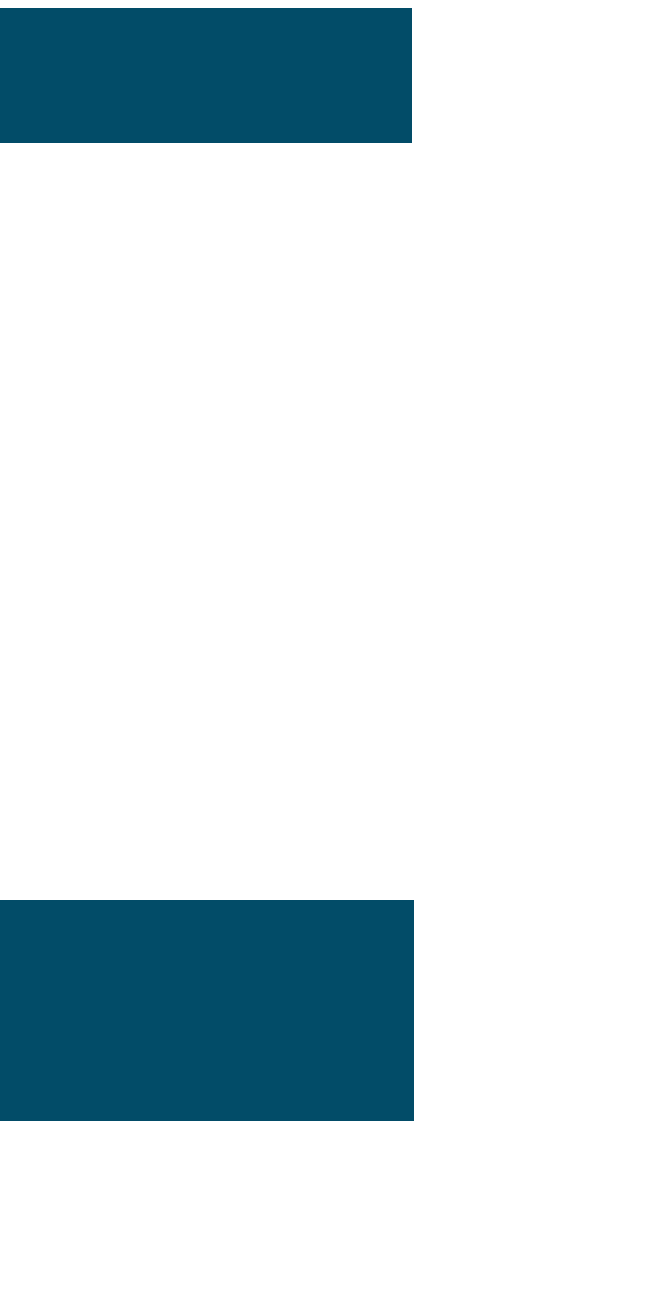
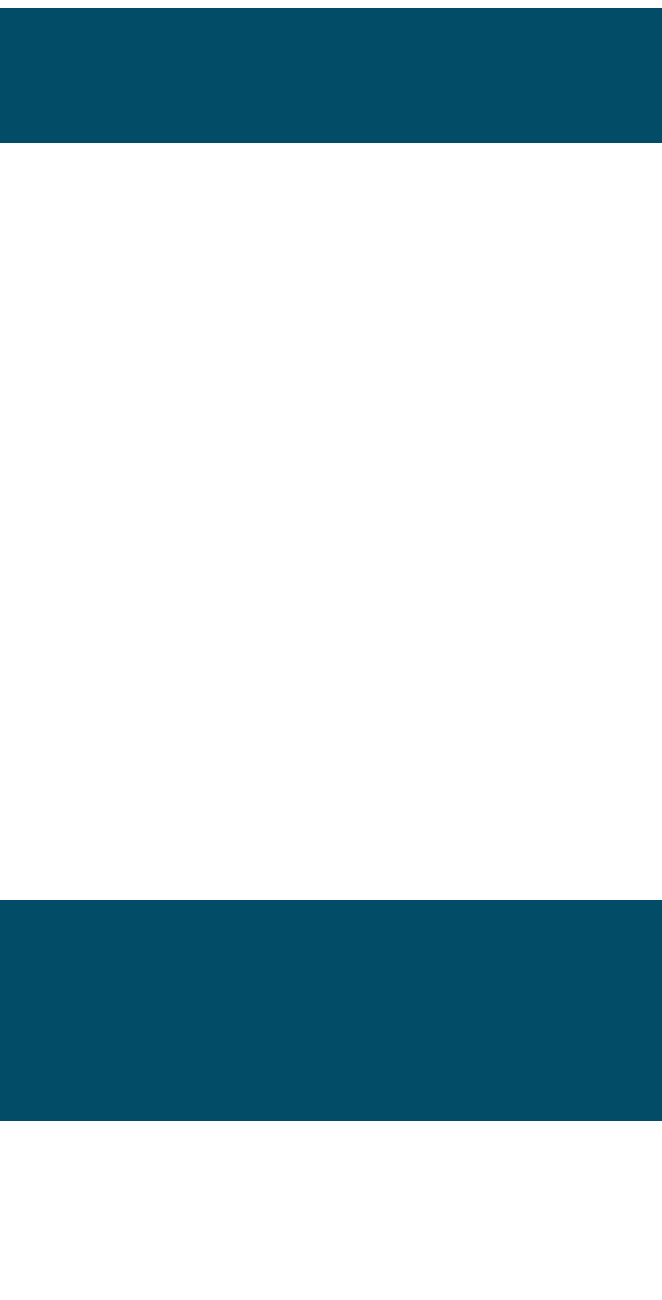
Before and after one commit to petrwasimposter/site1111, a plain HTML site: page index.html in a window 1280 px wide. Shown: the top 1300 px of the page, 846-1508 px from the left, 662 px wide, since content can reach past the window. Drawn offline with Linux system fonts and the light colour scheme.

Commit message:
Update style.css

```diff
--- a/style.css
+++ b/style.css
@@ -76,7 +76,7 @@ color: white;
 }
 footer{
     position: absolute;
-width: 1200px;
+width: 1500px;
 height: 161px;
 left: 0px;
 top: 900px;
@@ -94,7 +94,7 @@ font-style: normal;
 font-weight: normal;
 line-height: 44px;
  padding-top: 35px;
- width: 1250px;
+ width: 1500px;
 }
 .border{
     padding-top: 0px;
```
